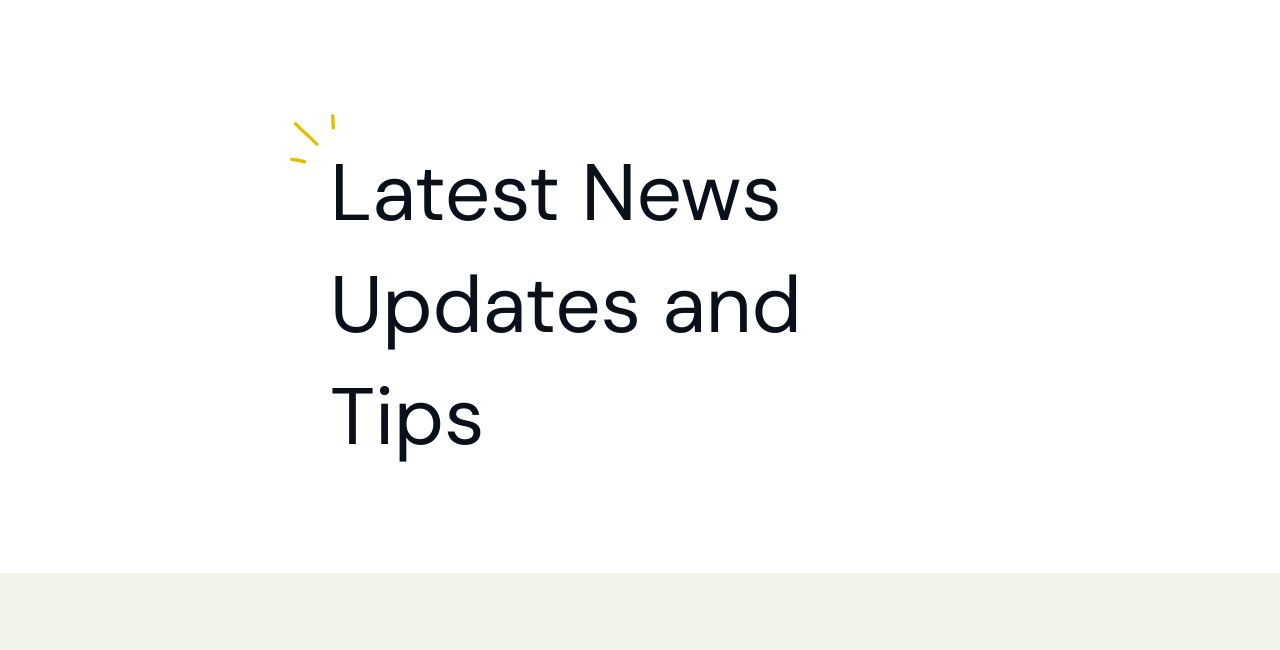
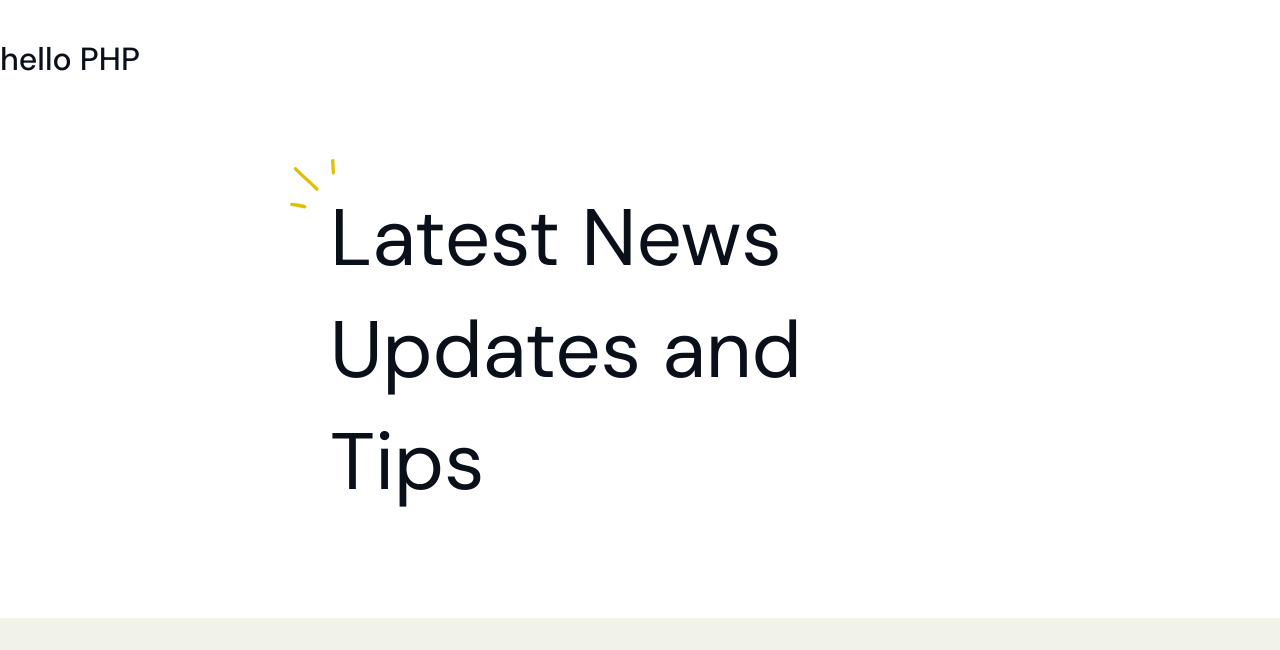
Before and after one commit to Hedayetul-Kabir/design-blog, a plain HTML site: page tshiii/index.html in a window 1280 px wide. Shown: the part 90-740 px from the top of the page. Drawn offline with Linux system fonts and the light colour scheme.

```diff
--- a/tshiii/index.html
+++ b/tshiii/index.html
@@ -55,6 +55,7 @@
       </div>
     </div>
   </nav>
+  <h1>hello PHP</h1>
   <!--end-header-nav-->
 
   <!--Start-section/banner-->
```
